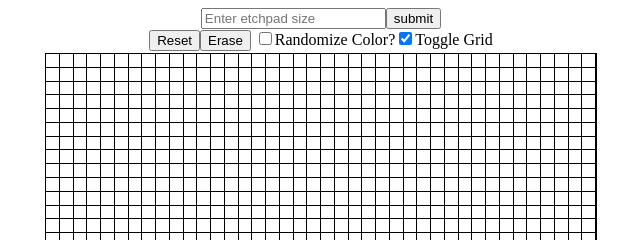
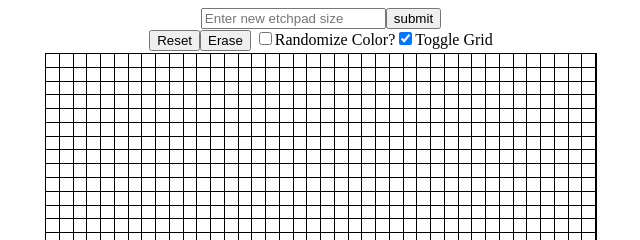
Before and after one commit to Dudeonyx/etch_a_sketch, a plain HTML site: page index.html in a window 1280 px wide. Shown: the top 240 px of the page, 319-959 px from the left. Drawn offline with Linux system fonts and the light colour scheme.

Commit message:
minor placeholder edit

```diff
--- a/index.html
+++ b/index.html
@@ -9,7 +9,7 @@
 </head>
 <body>
     <section>
-        <input type="text" name="" id="input" placeholder="Enter etchpad size"><button id="submit">submit</button>
+        <input type="text" name="" id="input" placeholder="Enter new etchpad size"><button id="submit">submit</button>
     </section>
     <section>
     <button id='reset'>Reset</button><button id="erase">Erase</button> <input type="checkbox" name="Random Color?" id="checkcolor">Randomize Color?</input><input type="checkbox" name="" id="grid" checked>Toggle Grid</input>
```
